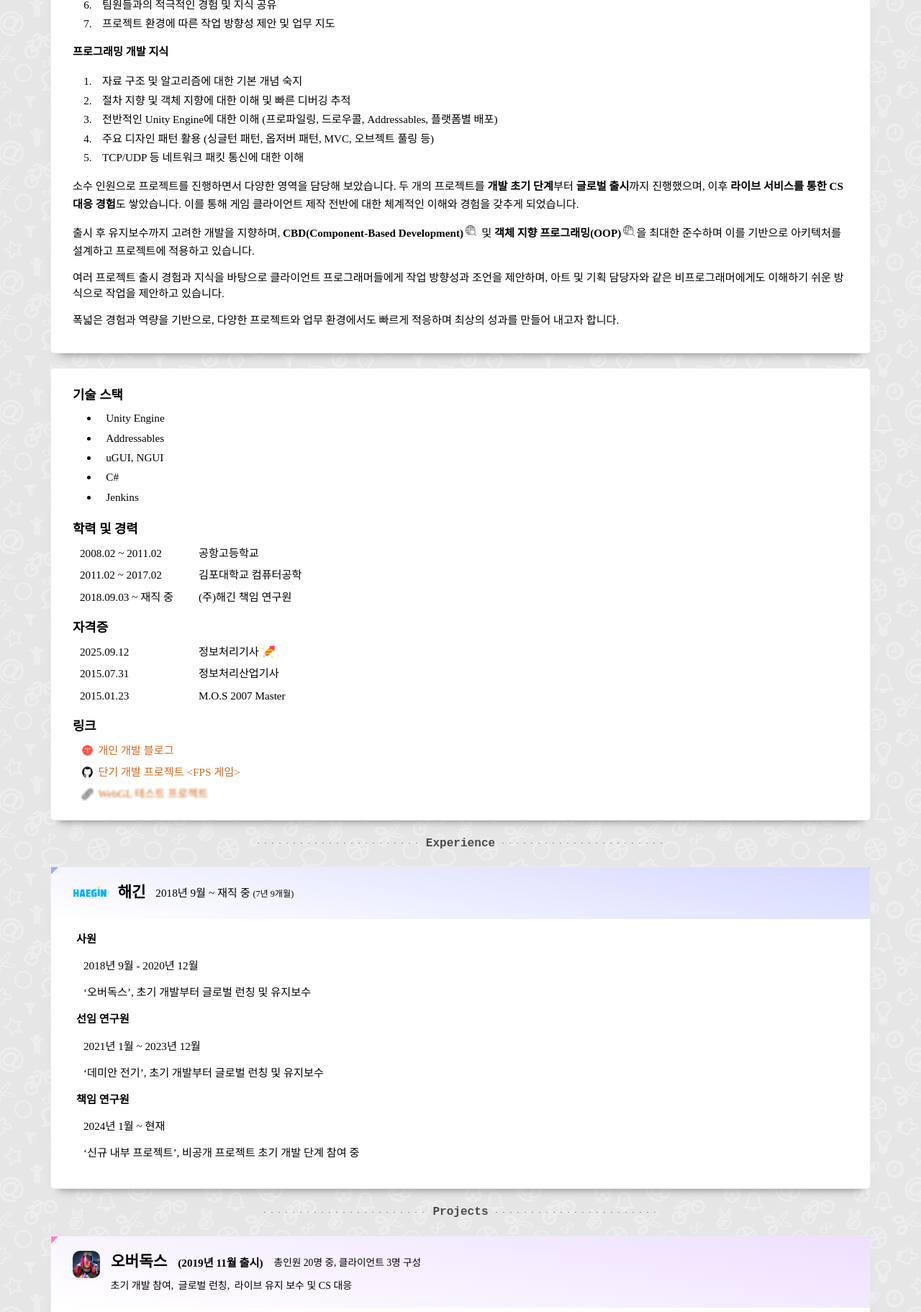
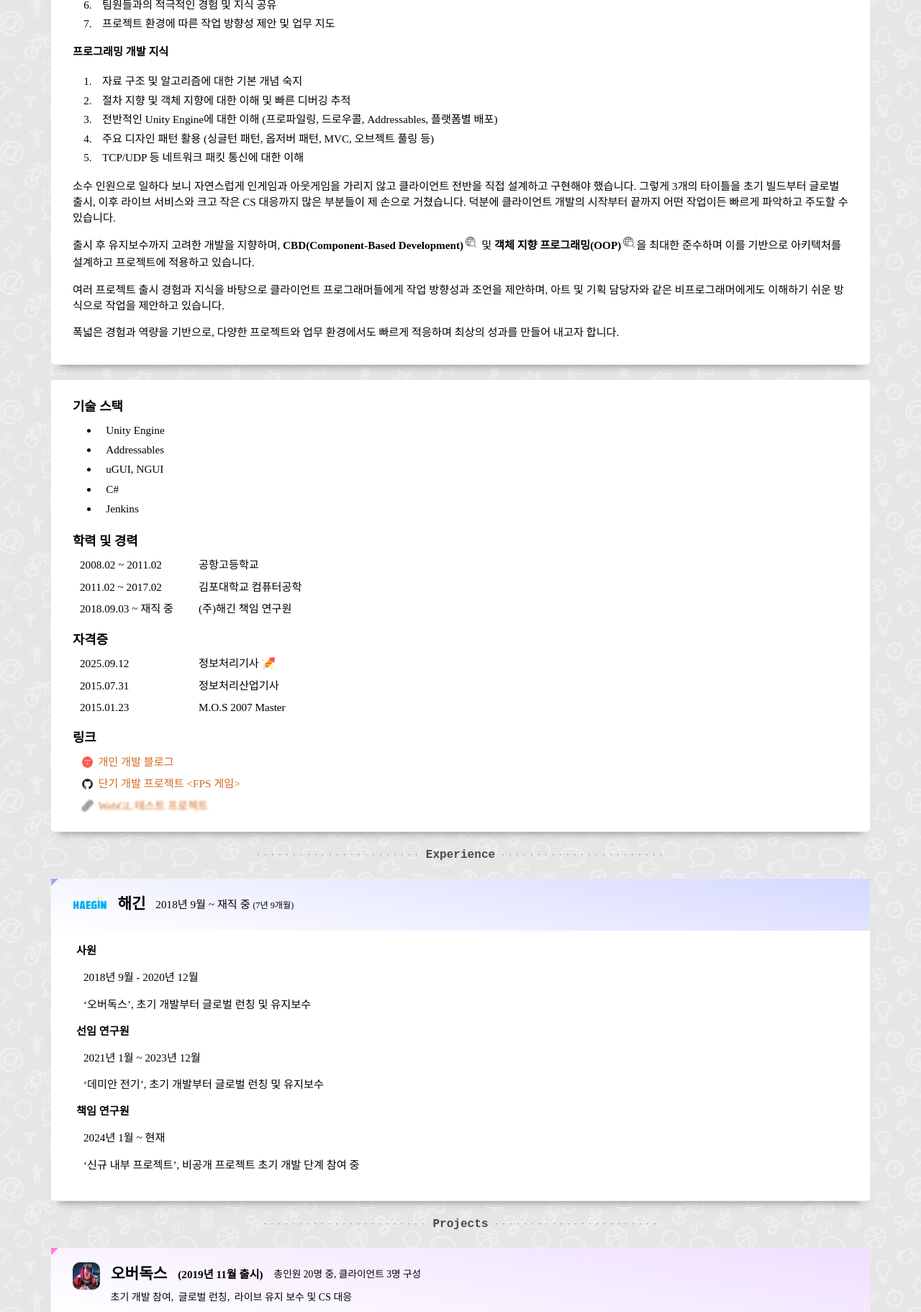
Before and after one commit to MDJ0126/Resume, a Jekyll site: the page built from index.html, in a window 1280 px wide, cut to the strip 1154-2977 px from the top of the page. Shown: the whole strip at 72% size. Built offline with Jekyll 4.4.1, drawn with Linux system fonts in a browser that asks for light colours; some web fonts are replaced.

Commit message:
모달 뎁스 수정

```diff
--- a/_resume/aboutme_content.md
+++ b/_resume/aboutme_content.md
@@ -17,7 +17,7 @@
 4. 주요 디자인 패턴 활용 (싱글턴 패턴, 옵저버 패턴, MVC, 오브젝트 풀링 등)
 5. TCP/UDP 등 네트워크 패킷 통신에 대한 이해
 
-소수 인원으로 프로젝트를 진행하면서 다양한 영역을 담당해 보았습니다. 두 개의 프로젝트를 **개발 초기 단계**부터 **글로벌 출시**까지 진행했으며, 이후 **라이브 서비스를 통한 CS 대응 경험**도 쌓았습니다. 이를 통해 게임 클라이언트 제작 전반에 대한 체계적인 이해와 경험을 갖추게 되었습니다.
+소수 인원으로 일하다 보니 자연스럽게 인게임과 아웃게임을 가리지 않고 클라이언트 전반을 직접 설계하고 구현해야 했습니다. 그렇게 3개의 타이틀을 초기 빌드부터 글로벌 출시, 이후 라이브 서비스와 크고 작은 CS 대응까지 많은 부분들이 제 손으로 거쳤습니다. 덕분에 클라이언트 개발의 시작부터 끝까지 어떤 작업이든 빠르게 파악하고 주도할 수 있습니다.
 
 출시 후 유지보수까지 고려한 개발을 지향하며, <span class="search">**CBD(Component-Based Development)**</span> 및 <span class="search">**객체 지향 프로그래밍(OOP)**</span>을 최대한 준수하며 이를 기반으로 아키텍처를 설계하고 프로젝트에 적용하고 있습니다.
 
--- a/_sass/_modal.scss
+++ b/_sass/_modal.scss
@@ -6,7 +6,7 @@
 .modal-root {
 	display: none; /* 기본적으로 숨김 */
 	position: fixed;
-	z-index: 1; /* 모달이 다른 콘텐츠 위에 표시되게 */
+	z-index: 500; /* 모달이 다른 콘텐츠 위에 표시되게 */
 	left: 0;
 	top: 0;
 	width: 100%;
```
